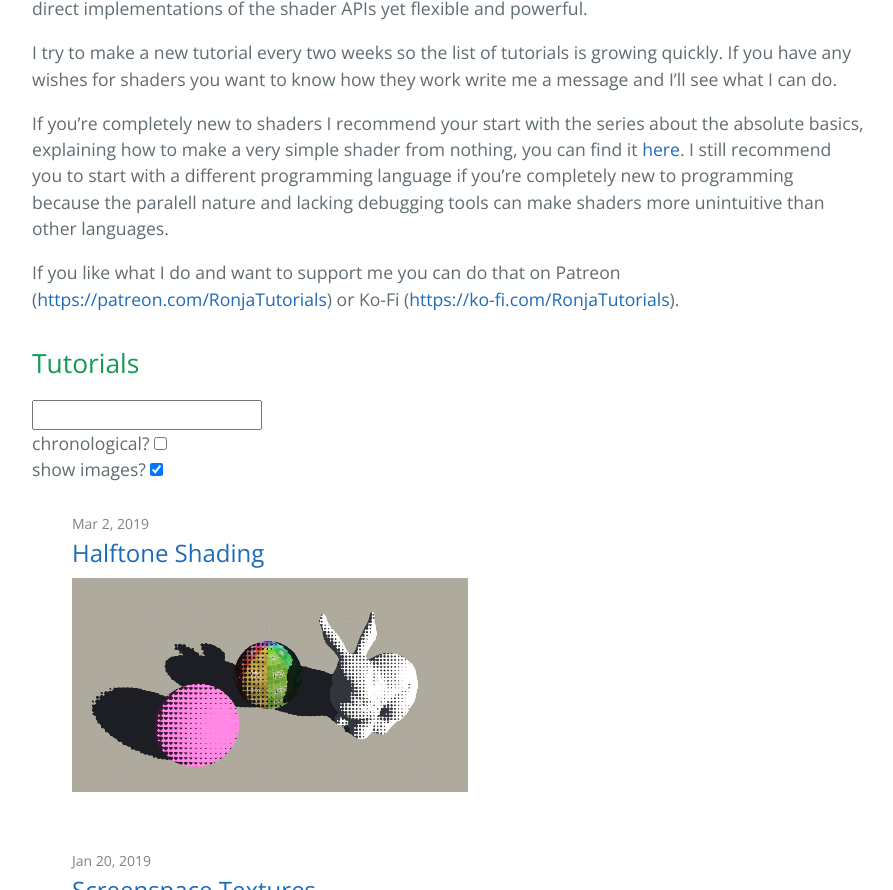
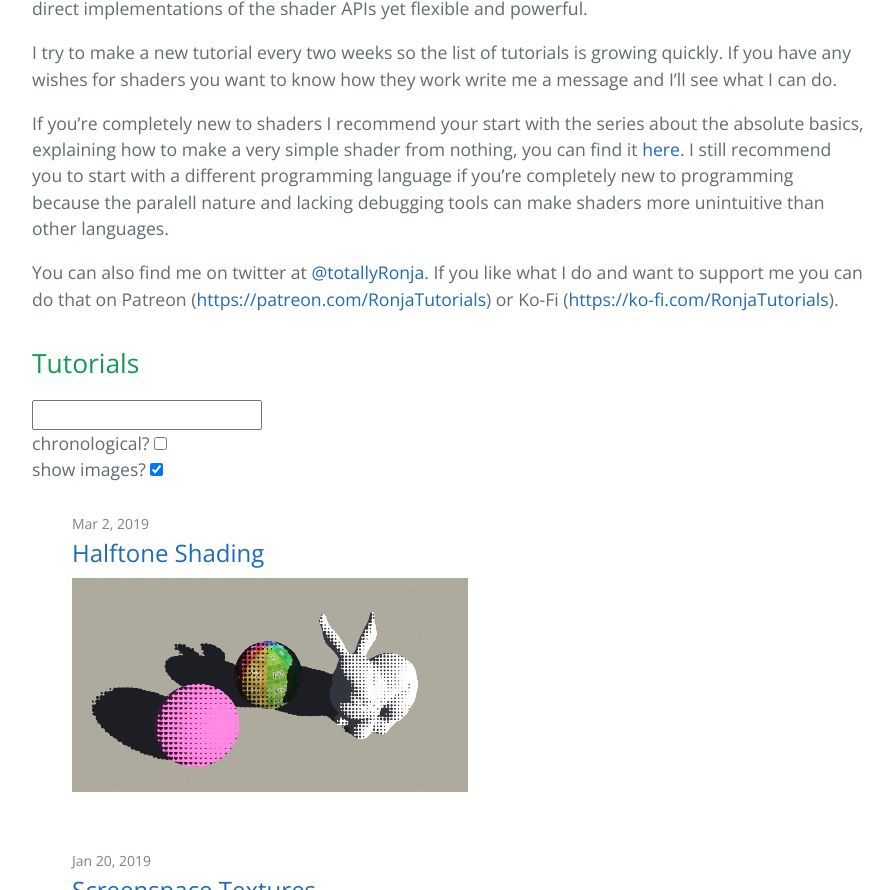
Before and after one commit to ronja-tutorials/ronja-tutorials.github.io, a Jekyll site: the page built from index.md, in a window 1280 px wide and 900 px high, scrolled down 478 px, cut to the strip 0-890 px from the top of the window. Shown: the whole strip, without its empty margins (192-1085 px from the left). Built offline with Jekyll 4.4.1, drawn with Linux system fonts in a browser that asks for light colours.

Commit message:
add more twitter to the website

```diff
--- a/_layouts/post.html
+++ b/_layouts/post.html
@@ -21,7 +21,7 @@ layout: default
     {{ content }}
 
     <p>
-      If you liked my tutorial and want to support me you can do that on Patreon (<a href="https://www.patreon.com/{{ site.patreon.username }}">patreon.com/{{ site.patreon.username }}</a>) or Ko-Fi (<a href="https://ko-fi.com/{{ site.ko-fi.username }}">ko-fi.com/{{ site.ko-fi.username }}</a>).
+        You can also find me on twitter at [@totallyRonja](https://www.twitter.com/totallyRonja). If you liked my tutorial and want to support me you can do that on Patreon (<a href="https://www.patreon.com/{{ site.patreon.username }}">patreon.com/{{ site.patreon.username }}</a>) or Ko-Fi (<a href="https://ko-fi.com/{{ site.ko-fi.username }}">ko-fi.com/{{ site.ko-fi.username }}</a>).
     </p>
   </div>
 
--- a/index.md
+++ b/index.md
@@ -9,4 +9,4 @@ I try to make a new tutorial every two weeks so the list of tutorials is growing
 
 If you're completely new to shaders I recommend your start with the series about the absolute basics, explaining how to make a very simple shader from nothing, you can find it [here](/basics.html). I still recommend you to start with a different programming language if you're completely new to programming because the paralell nature and lacking debugging tools can make shaders more unintuitive than other languages.
 
-If you like what I do and want to support me you can do that on Patreon (<https://patreon.com/{{ site.patreon.username }}>) or Ko-Fi (<https://ko-fi.com/{{ site.ko-fi.username }}>).
+You can also find me on twitter at [@totallyRonja](https://www.twitter.com/totallyRonja). If you like what I do and want to support me you can do that on Patreon (<https://patreon.com/{{ site.patreon.username }}>) or Ko-Fi (<https://ko-fi.com/{{ site.ko-fi.username }}>).
```
